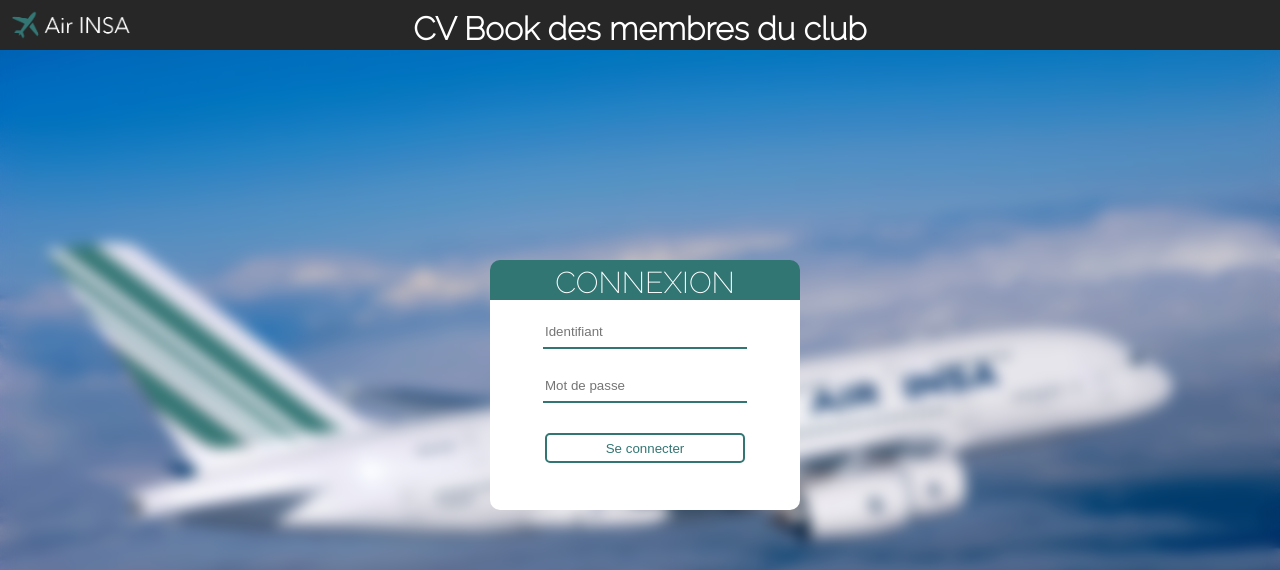
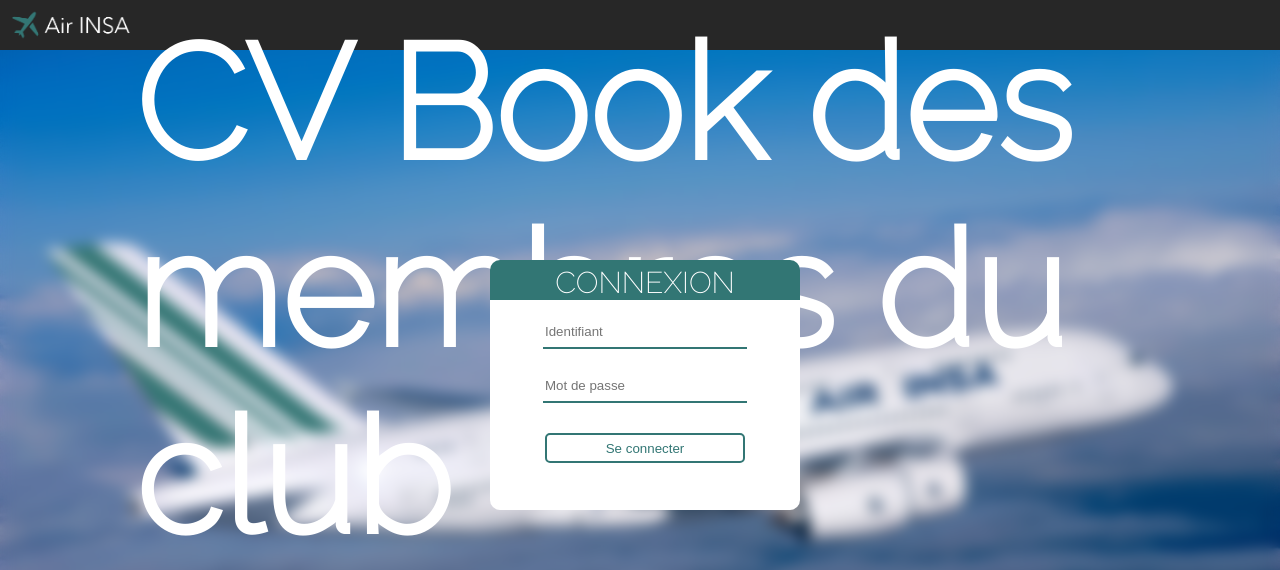
Before and after one commit to killianmarty/airinsa, a PHP site: page /cvbook/index.php in a window 1280 px wide. Shown: the top 570 px of the page. Run offline with PHP 8.4, Linux system fonts and the light colour scheme.

Commit message:
cvbook header

```diff
--- a/cvbook/index.php
+++ b/cvbook/index.php
@@ -169,6 +169,7 @@
       height: 30px;
       margin: 0px;
       align-self: center;
+      font-size: 10em;
     }
 
     header span{
```
